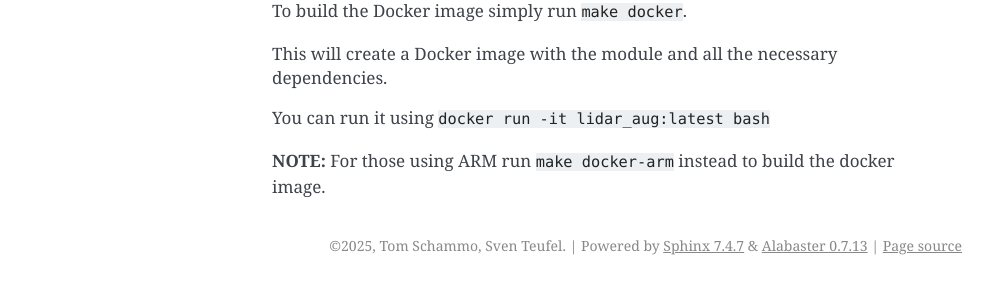
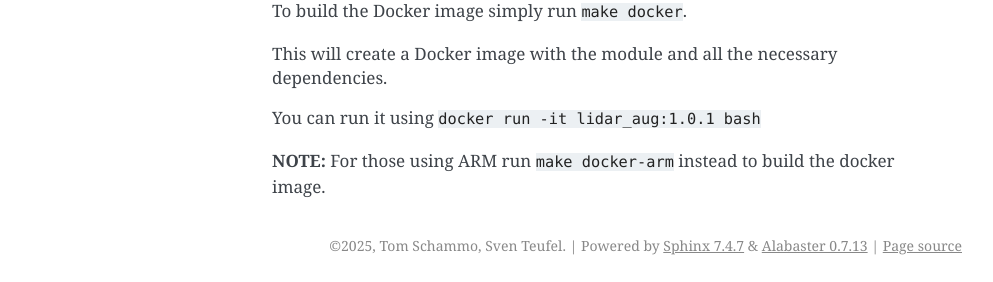
Before and after one commit to ekut-es/LidarAug, a Sphinx documentation site: the page built from docs/sources/usage/quickstart.rst, in a window 1280 px wide. Shown: the part 783-1065 px from the top of the page, without its empty margins (148-1141 px from the left). Built offline with Sphinx 7.4.7, drawn with Linux system fonts in a browser that asks for light colours.

Commit message:
chore: Prepare for 1.0.1 version

```diff
--- a/docs/conf.py
+++ b/docs/conf.py
@@ -25,7 +25,7 @@
 project = 'LidarAug'
 copyright = '2025, Tom Schammo, Sven Teufel'
 author = 'Tom Schammo, Sven Teufel'
-release = '1.0.0'
+release = '1.0.1'
 
 # -- General configuration ---------------------------------------------------
 # https://www.sphinx-doc.org/en/master/usage/configuration.html#general-configuration
--- a/docs/sources/usage/quickstart.rst
+++ b/docs/sources/usage/quickstart.rst
@@ -35,6 +35,6 @@
 
 This will create a Docker image with the module and all the necessary dependencies.
 
-You can run it using ``docker run -it lidar_aug:latest bash``
+You can run it using ``docker run -it lidar_aug:1.0.1 bash``
 
 **NOTE:** For those using ARM run ``make docker-arm`` instead to build the docker image.
--- a/pyproject.toml
+++ b/pyproject.toml
@@ -15,7 +15,7 @@
 
 [project]
 name = "lidar_aug"
-version = "1.0.0"
+version = "1.0.1"
 authors = [
   {name = "Tom Schammo", email = "tom.schammo@uni-tuebingen.de"},
   {name = "Sven Teufel", email = "sven.teufel@uni-tuebingen.de"},
@@ -51,7 +51,7 @@
 
 [project.urls]
 Homepage = "https://lidaraug.readthedocs.io"
-Documentation = "https://lidaraug.readthedocs.io/en/release-v1.0.0/"
+Documentation = "https://lidaraug.readthedocs.io/en/release-v1.0.1/"
 Repository = "https://github.com/ekut-es/LidarAug/"
 Issues = "https://github.com/ekut-es/LidarAug/issues"
 # target-version = "py37"
```
Also changed, not shown: 1 other file.
